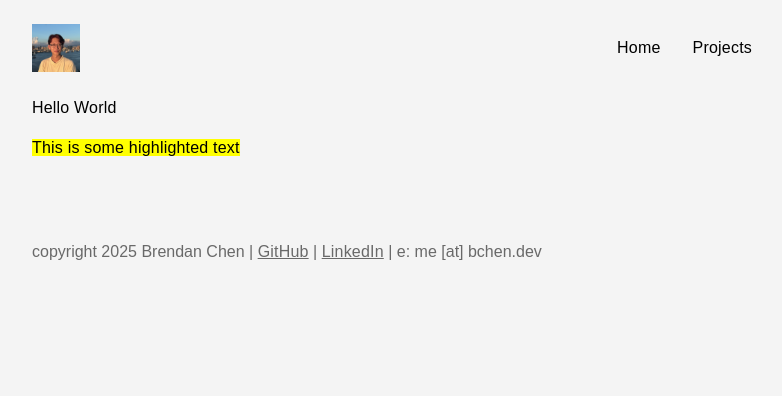
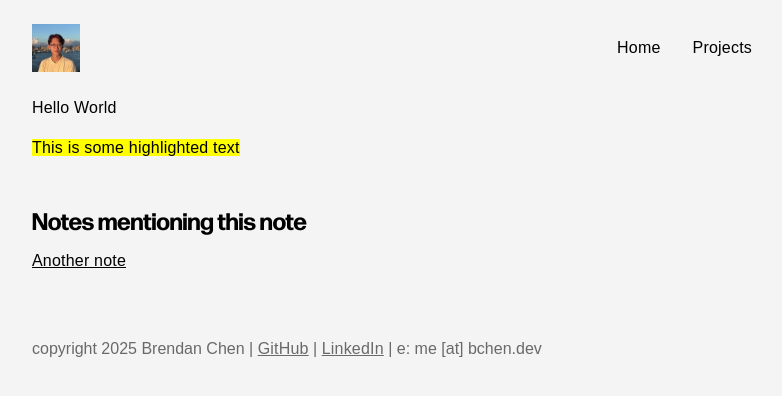
Before and after one commit to brendan-ch/brendan-ch.github.io, a Jekyll site: the page built from _notes/test.md, in a window 1280 px wide. Shown: the top 396 px of the page, without its empty margins (248-1030 px from the left). Built offline with Jekyll 4.4.1, drawn with Linux system fonts in a browser that asks for light colours; some web fonts are replaced.

Commit message:
Add the backlink and the note layout

```diff
--- a/_config.yml
+++ b/_config.yml
@@ -12,3 +12,9 @@ collections:
   notes:
     output: true
     permalink: /:slug/
+
+defaults:
+  - scope:
+      path: "_notes/**/*.md"
+    values:
+      layout: "note"
--- /dev/null
+++ b/_layouts/note.html
@@ -0,0 +1,18 @@
+---
+layout: default
+---
+
+{{ content }}
+
+<div>
+    {% if page.backlinks.size > 0 %}
+    <h3>Notes mentioning this note</h3>
+    <div>
+        {% for backlink in page.backlinks %}
+        <div class="backlink-box">
+            <a class="internal-link" href="{{ site.baseurl }}{{ backlink.url }}{%- if site.use_html_extension -%}.html{%- endif -%}">{{ backlink.title }}</a><br>
+        </div>
+        {% endfor %}
+    </div>
+    {% endif %}
+</div>
--- /dev/null
+++ b/_notes/test-2.md
@@ -0,0 +1,5 @@
+---
+title: "Another note"
+---
+
+[[test]]
```
Also changed, not shown: _notes/test.md (+0 -1 lines).
